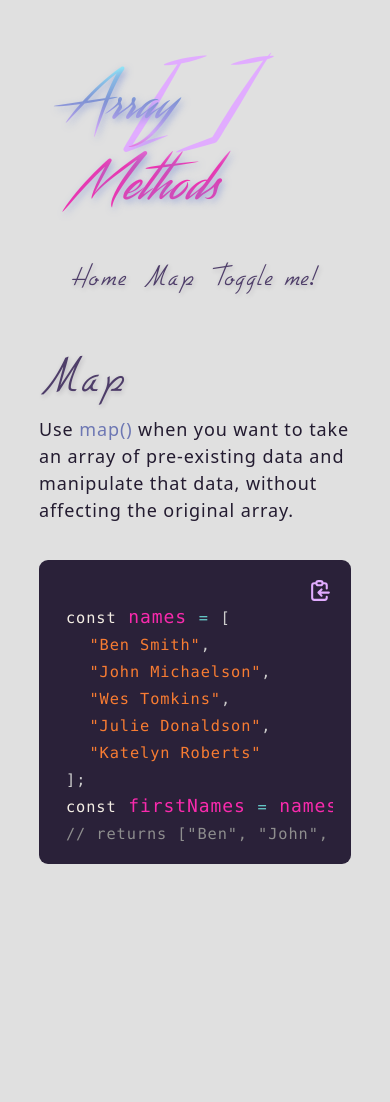
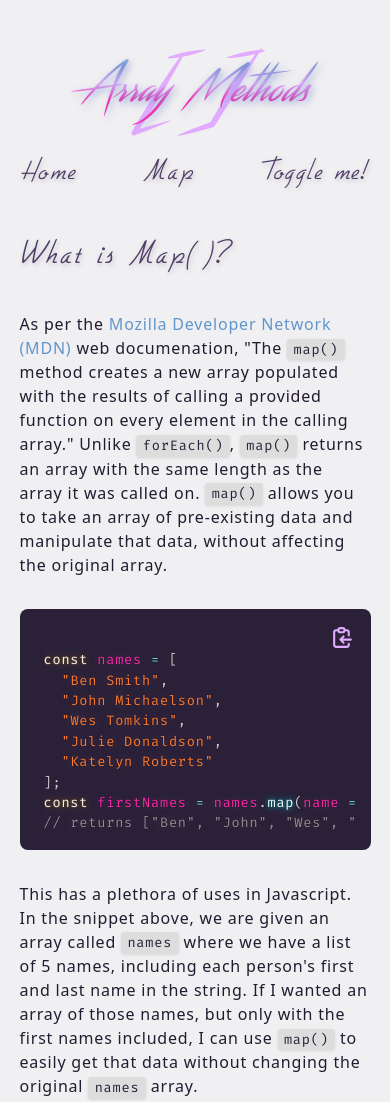
Before and after one commit to smithbm2316/array-methods-js, a website built with Parcel: page src/map.html in a window 390 px wide. Shown: the top 1102 px of the page. Before the commit the page ends 864 px from the top, so only its background shows below. Built offline with nearby package versions, Linux system fonts and the light colour scheme.

Commit message:
theme toggler now remembers previous theme state, added wide browser and mobile styles

```diff
--- a/src/css/main.css
+++ b/src/css/main.css
@@ -5,8 +5,8 @@
 
 
 */
+@import url("https://fonts.googleapis.com/css2?family=Fira+Code:wght@400;500;600&display=swap");
 
-/* Import Streamster font */
 @font-face {
 	font-family: "Streamster";
 	src: url("../assets/streamster.ttf");
@@ -33,7 +33,7 @@
 /* Light theme */
 [data-theme="light"] {
 	/* Base background and text color */
-	--bg: #e0e0e0;
+	--bg: #f0eff1;
 	--text: #231b30;
 
 	/* Logo */
@@ -55,8 +55,15 @@
 	--heading-text: #4e3d69;
 	--heading-shadow: 1px 2px 5px rgba(35, 27, 48, 0.2);
 
+	/* Links */
+	--link: #6196cc;
+	--link-hover: #8590ce;
+	--link-active: #6d77b3;
+
 	/* Code Snippets */
-	--inline-snippet: #6d77b3;
+	--inline-snippet-text: #2a2139;
+	--inline-snippet-bg: #dddddd;
+	--inline-snippet-shadow: 0px 1px 3px rgba(0, 0, 0, 0.1);
 	--snippet-bg: #2a2139;
 	--copy-btn: #e1acff;
 	--copy-hover: #f772e0;
@@ -67,7 +74,7 @@
 [data-theme="dark"] {
 	/* Base background and text color */
 	--bg: #2a2139;
-	--text: #eee5f5;
+	--text: #f0eff1;
 
 	/* Logo */
 	--logo-brackets: #4e3d69;
@@ -88,8 +95,15 @@
 	--heading-text: #c792ea;
 	--heading-shadow: 2px 3px 3px rgba(247, 114, 224, 0.3);
 
+	/* Links */
+	--link: #f772e0;
+	--link-hover: #f92aad;
+	--link-active: #c9228b;
+
 	/* Code Snippets */
-	--inline-snippet: #fede5d;
+	--inline-snippet-text: #f0eff1;
+	--inline-snippet-bg: #312942;
+	--inline-snippet-shadow: none;
 	--snippet-bg: #312942;
 	--copy-btn: #e1acff;
 	--copy-hover: #f772e0;
@@ -117,7 +131,7 @@ html {
 	font-weight: 400;
 	letter-spacing: 0.05rem;
 	margin: 0 auto;
-	width: 80%;
+	width: 50%;
 }
 
 /*
@@ -155,6 +169,11 @@ html {
 	font-size: 8rem;
 	position: absolute;
 	z-index: 0;
+}
+
+.logo a {
+	cursor: pointer;
+	z-index: 1;
 }
 
 /*
@@ -212,17 +231,33 @@ nav a:focus,
 
 */
 
-.headline {
-	margin: 2rem 0;
-}
-
-.headline h1,
-.headline h2 {
+main h2 {
 	color: var(--heading-text);
 	font-family: "Gilles Gothic", -apple-system, Helvetica, Arial, sans-serif;
 	font-size: 3rem;
 	font-weight: normal;
+	margin: 2rem 0;
 	text-shadow: var(--heading-shadow);
+}
+
+main p,
+.snippet {
+	margin: 2rem 0;
+}
+
+.inline-link,
+.inline-link:visited {
+	color: var(--link);
+}
+
+.inline-link:hover,
+.inline-link:focus {
+	color: var(--link-hover);
+	text-decoration: underline;
+}
+
+.inline-link:active {
+	color: var(--link-active);
 }
 
 /*
@@ -234,8 +269,13 @@ nav a:focus,
 */
 
 .inline-snippet {
-	color: var(--inline-snippet);
-	font-weight: 500;
+	background: var(--inline-snippet-bg);
+	border-radius: 0.2rem;
+	box-shadow: var(--inline-snippet-shadow);
+	color: var(--inline-snippet-text);
+	font-family: "Fira Code", monospace;
+	font-size: 0.85rem;
+	padding: 0.15rem 0.4rem;
 }
 
 .snippet {
@@ -277,11 +317,7 @@ nav a:focus,
 .snippet pre,
 .snippet-one {
 	background: var(--snippet-bg) !important;
-}
-
-.snippet-one,
-.snippet-one * {
-	font-size: 0.85rem;
+	font-weight: 400;
 }
 
 /* Copy button transition animation */
@@ -297,7 +333,35 @@ nav a:focus,
 
 */
 
-@media (max-width: 580px) {
+@media (min-width: 1920px) {
+	html {
+		width: 960px;
+	}
+}
+
+@media (max-width: 1440px) {
+	html {
+		width: 60%;
+	}
+}
+
+@media (max-width: 960px) {
+	html {
+		width: 70%;
+	}
+}
+
+@media (max-width: 680px) {
+	html {
+		width: 80%;
+	}
+}
+
+@media (max-width: 600px) {
+	html {
+		width: 90%;
+	}
+
 	.logo h1 {
 		font-size: 3rem;
 	}
@@ -314,4 +378,35 @@ nav a:focus,
 	.toggle-theme {
 		font-size: 1.75rem;
 	}
+
+	main h2 {
+		font-size: 2.5rem;
+	}
 }
+
+@media (max-width: 420px) {
+	html {
+		font-size: 16px;
+	}
+
+	.logo h1 {
+		font-size: 2.75rem;
+	}
+
+	.logo p {
+		font-size: 6rem;
+	}
+
+	nav {
+		width: 100%;
+	}
+
+	nav a,
+	.toggle-theme {
+		font-size: 2rem;
+	}
+
+	main h2 {
+		font-size: 2.25rem;
+	}
+}
--- a/src/css/prism-synthwave84.css
+++ b/src/css/prism-synthwave84.css
@@ -8,10 +8,11 @@
 code[class*="language-"],
 pre[class*="language-"] {
 	color: #f92aad;
-	/* text-shadow: 0 0 2px #100c0f, 0 0 5px #dc078e33, 0 0 10px #fff3; */
+	text-shadow: 0 0 2px #100c0f, 0 0 5px #dc078e33, 0 0 10px #fff3;
 	background: none;
-	font-family: Consolas, Monaco, "Andale Mono", "Ubuntu Mono", monospace;
-	font-size: 1em;
+	font-family: "Fira Code", Consolas, Monaco, "Andale Mono", "Ubuntu Mono",
+		monospace;
+	font-size: 0.85rem;
 	text-align: left;
 	white-space: pre;
 	word-spacing: normal;
@@ -74,7 +75,7 @@ pre[class*="language-"] {
 .token.property,
 .token.selector {
 	color: #72f1b8;
-	/* text-shadow: 0 0 2px #100c0f, 0 0 10px #257c5575, 0 0 35px #21272475; */
+	text-shadow: 0 0 2px #100c0f, 0 0 10px #257c5575, 0 0 35px #21272475;
 }
 
 .token.function-name {
@@ -85,20 +86,20 @@ pre[class*="language-"] {
 .token.selector .token.id,
 .token.function {
 	color: #fdfdfd;
-	/* text-shadow: 0 0 2px #001716, 0 0 3px #03edf975, 0 0 5px #03edf975,
-		0 0 8px #03edf975; */
+	text-shadow: 0 0 2px #001716, 0 0 3px #03edf975, 0 0 5px #03edf975,
+		0 0 8px #03edf975;
 }
 
 .token.class-name {
 	color: #fff5f6;
-	/* text-shadow: 0 0 2px #000, 0 0 10px #fc1f2c75, 0 0 5px #fc1f2c75,
-		0 0 25px #fc1f2c75; */
+	text-shadow: 0 0 2px #000, 0 0 10px #fc1f2c75, 0 0 5px #fc1f2c75,
+		0 0 25px #fc1f2c75;
 }
 
 .token.constant,
 .token.symbol {
 	color: #f92aad;
-	/* text-shadow: 0 0 2px #100c0f, 0 0 5px #dc078e33, 0 0 10px #fff3; */
+	text-shadow: 0 0 2px #100c0f, 0 0 5px #dc078e33, 0 0 10px #fff3;
 }
 
 .token.important,
@@ -107,7 +108,7 @@ pre[class*="language-"] {
 .token.selector .token.class,
 .token.builtin {
 	color: #f4eee4;
-	/* text-shadow: 0 0 2px #393a33, 0 0 8px #f39f0575, 0 0 2px #f39f0575; */
+	text-shadow: 0 0 2px #393a33, 0 0 8px #f39f0575, 0 0 2px #f39f0575;
 }
 
 .token.string,
--- a/src/js/index.js
+++ b/src/js/index.js
@@ -18,9 +18,17 @@ window.onload = (event) => {
 	const schemeQuery = window.matchMedia("(prefers-color-scheme: dark)");
 
 	// Set scheme based upon whether user's preferences is dark or light
-	schemeQuery.matches
-		? document.documentElement.setAttribute("data-theme", "dark")
-		: document.documentElement.setAttribute("data-theme", "light");
+	const localTheme = localStorage.getItem("theme");
+
+	if (localTheme !== null) {
+		document.documentElement.setAttribute("data-theme", localTheme);
+	} else {
+		if (schemeQuery.matches) {
+			document.documentElement.setAttribute("data-theme", "dark");
+		} else {
+			document.documentElement.setAttribute("data-theme", "light");
+		}
+	}
 };
 
 // Select the theme toggle button
@@ -32,9 +40,13 @@ toggleThemeBtn.addEventListener("click", () => {
 	document.documentElement.classList.add("theme-transition");
 
 	// Toggle the theme
-	document.documentElement.getAttribute("data-theme") === "dark"
-		? document.documentElement.setAttribute("data-theme", "light")
-		: document.documentElement.setAttribute("data-theme", "dark");
+	if (document.documentElement.getAttribute("data-theme") === "dark") {
+		document.documentElement.setAttribute("data-theme", "light");
+		localStorage.setItem("theme", "light");
+	} else {
+		document.documentElement.setAttribute("data-theme", "dark");
+		localStorage.setItem("theme", "dark");
+	}
 
 	// Remove the transition class, so it doesn't show it on page reload
 	document.documentElement.classList.remove(".theme-transition");
--- a/src/map.html
+++ b/src/map.html
@@ -3,11 +3,7 @@
 	<head>
 		<meta charset="UTF-8" />
 		<meta name="viewport" content="width=device-width, initial-scale=1.0" />
-		<title>Array Methods</title>
-		<link
-			href="https://fonts.googleapis.com/css2?family=Fira+Code:wght@400...600&family=Quicksand:wght@400...600&display=swap"
-			rel="stylesheet"
-		/>
+		<title>Map - Array Methods</title>
 		<link rel="stylesheet" href="./css/preflight.css" />
 		<link rel="stylesheet" href="./css/main.css" />
 		<link rel="stylesheet" href="./css/prism-synthwave84.css" />
@@ -15,7 +11,9 @@
 	<body>
 		<header>
 			<div class="logo">
-				<h1>Array Methods</h1>
+				<a href="/">
+					<h1>Array Methods</h1>
+				</a>
 				<p>[]</p>
 			</div>
 			<nav>
@@ -26,14 +24,24 @@
 		</header>
 
 		<main>
-			<div class="headline">
-				<h2>Map</h2>
-				<p>
-					Use <span class="inline-snippet">map()</span> when you want to take an
-					array of pre-existing data and manipulate that data, without affecting
-					the original array.
-				</p>
-			</div>
+			<h2>What is Map()?</h2>
+			<p>
+				As per the
+				<a
+					class="inline-link"
+					href="https://developer.mozilla.org/en-US/docs/Web/JavaScript/Reference/Global_Objects/Array/map"
+					>Mozilla Developer Network (MDN)</a
+				>
+				web documenation, "The <span class="inline-snippet">map()</span> method
+				creates a new array populated with the results of calling a provided
+				function on every element in the calling array." Unlike
+				<span class="inline-snippet">forEach()</span>,
+				<span class="inline-snippet">map()</span> returns an array with the same
+				length as the array it was called on.
+				<span class="inline-snippet">map()</span>
+				allows you to take an array of pre-existing data and manipulate that
+				data, without affecting the original array.
+			</p>
 
 			<div class="snippet">
 				<div class="snippet-bar">
@@ -67,6 +75,33 @@
           </code>
         </pre>
 			</div>
+
+			<p>
+				This has a plethora of uses in Javascript. In the snippet above, we are
+				given an array called <span class="inline-snippet">names</span> where we
+				have a list of 5 names, including each person's first and last name in
+				the string. If I wanted an array of those names, but only with the first
+				names included, I can use <span class="inline-snippet">map()</span> to
+				easily get that data without changing the original
+				<span class="inline-snippet">names</span> array.
+			</p>
+
+			<p>
+				We define a variable
+				<span class="inline-snippet">firstNames</span> that is set equal to the
+				value that <span class="inline-snippet">names.map()</span> returns. We
+				pass a parameter of <span class="inline-snippet">name</span> which will
+				be set equal to each of the strings in
+				<span class="inline-snippet">names</span>, and
+				<span class="inline-snippet">map()</span> will return the first name by
+				calling <span class="inline-snippet">name.split(" ")[0]</span>, which
+				splits up each string into an array of values, splitting those strings
+				whenever there is a space character. So, in the example of "Ben Smith",
+				<span class="inline-snippet">name.split(" ")</span> would be equal to
+				<span class="inline-snippet">["Ben", "Smith"]</span>, and the
+				<span class="inline-snippet">[0]</span> grabs the first position in that
+				array and returns that value ("Ben").
+			</p>
 		</main>
 
 		<script src="./js/index.js"></script>
```
Also changed, not shown: src/index.html (+4 -13 lines).
